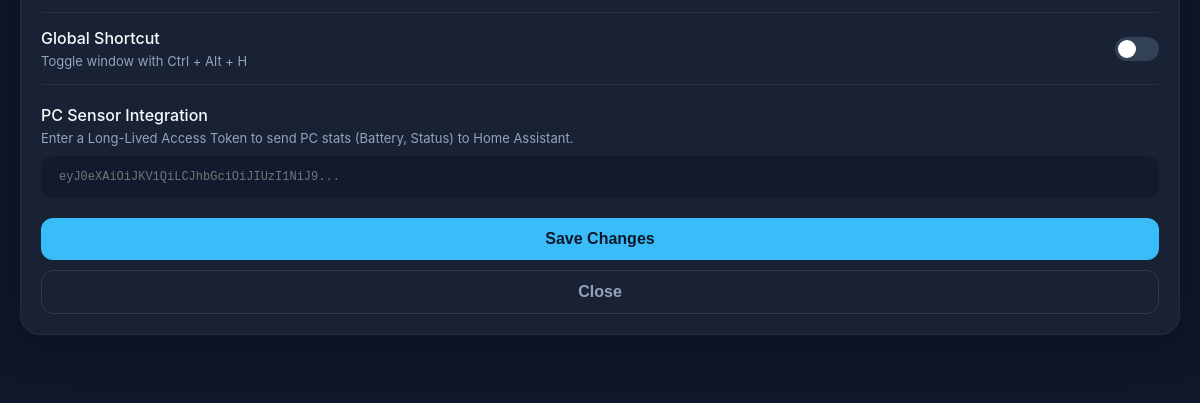
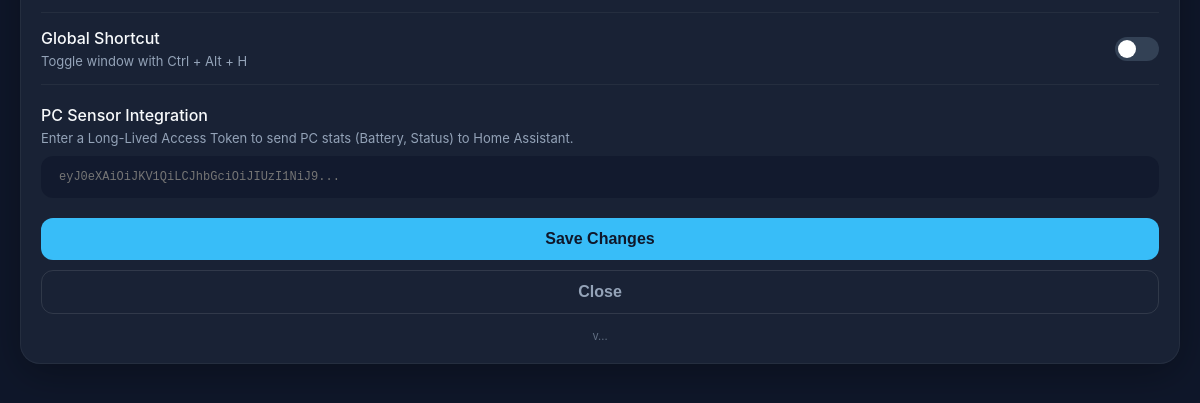
Before and after one commit to nexos20lv/Home-Assistant-Desktop, an Electron app: page src/renderer/preferences.html in a window 1200 px wide. Shown: the part 129-532 px from the top of the page. Drawn offline with Linux system fonts and the light colour scheme; no server answers.

Commit message:
UI: Display App Version in Preferences Window

```diff
--- a/src/main/main.js
+++ b/src/main/main.js
@@ -218,7 +218,8 @@ ipcMain.handle('get-settings', () => {
     return {
         autoLaunch: store.get('autoLaunch', false),
         globalShortcut: store.get('globalShortcut', false),
-        apiToken: store.get('apiToken', '')
+        apiToken: store.get('apiToken', ''),
+        appVersion: app.getVersion() // Send current version
     };
 });
 
--- a/src/renderer/preferences.html
+++ b/src/renderer/preferences.html
@@ -148,6 +148,14 @@
             opacity: 1;
             transform: translateX(-50%) translateY(0);
         }
+
+        .version-info {
+            text-align: center;
+            font-size: 11px;
+            color: var(--text-secondary);
+            margin-top: 15px;
+            opacity: 0.6;
+        }
     </style>
 </head>
 
@@ -192,6 +200,8 @@
 
             <button id="save-btn" class="save-btn">Save Changes</button>
             <button id="close-btn" class="close-btn">Close</button>
+
+            <div class="version-info">v<span id="app-version">...</span></div>
         </div>
     </div>
     <script>
@@ -201,6 +211,7 @@
             document.getElementById('auto-launch').checked = settings.autoLaunch;
             document.getElementById('global-shortcut').checked = settings.globalShortcut;
             document.getElementById('api-token').value = settings.apiToken || '';
+            document.getElementById('app-version').innerText = settings.appVersion || 'Unknown';
         })();
 
         document.getElementById('save-btn').addEventListener('click', async () => {
```
